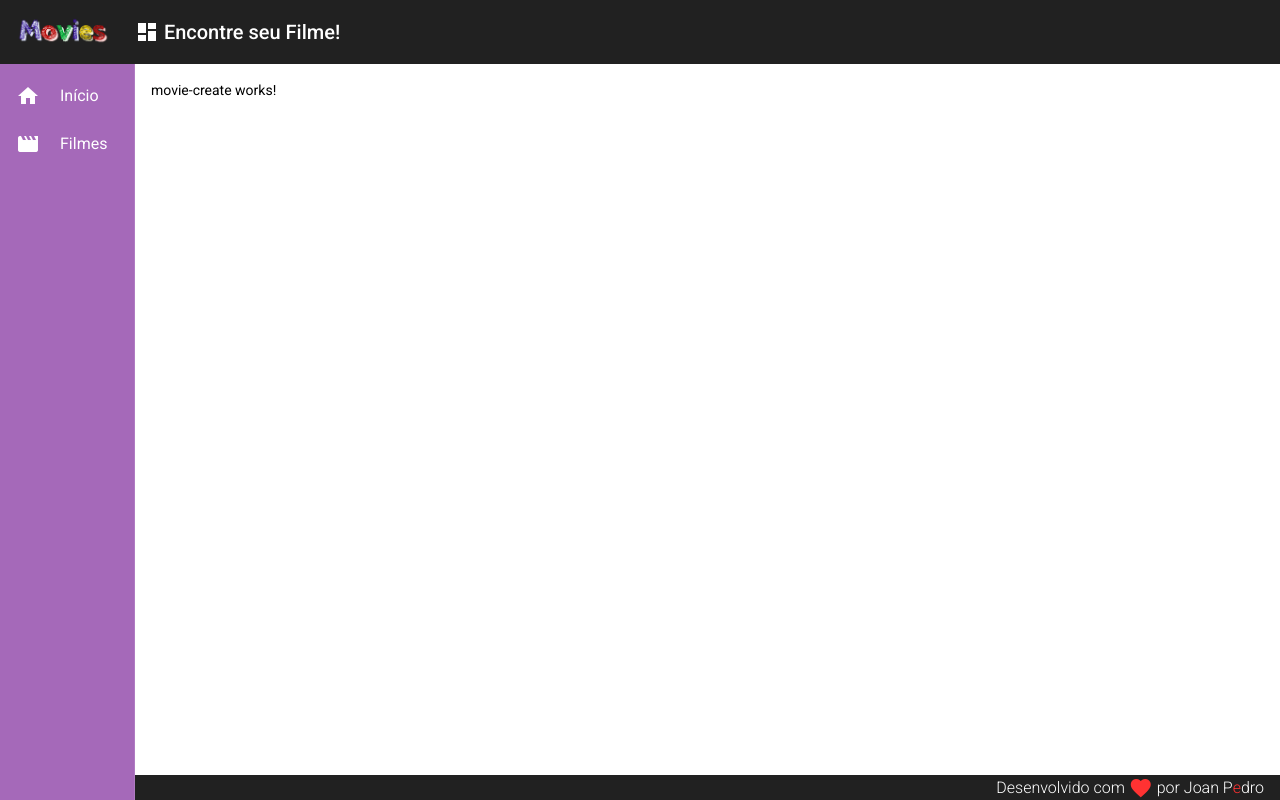
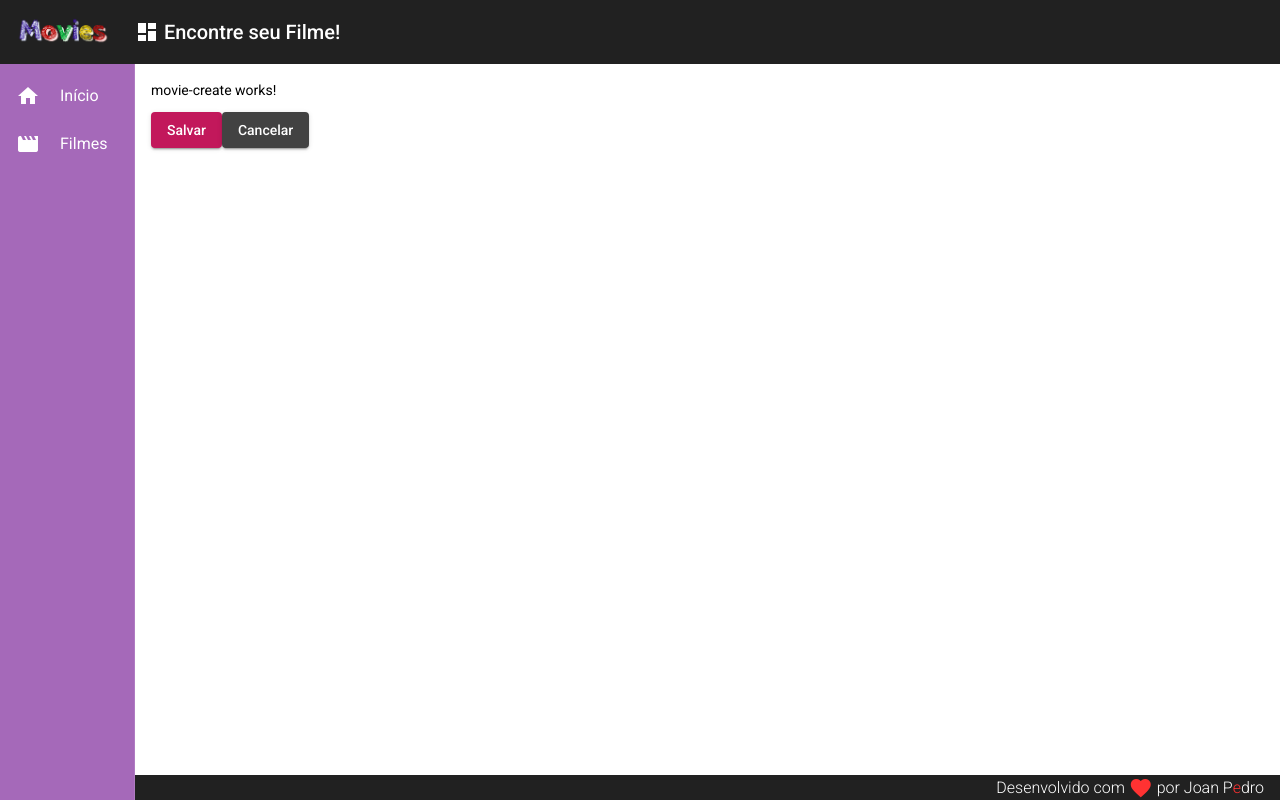
Before and after one commit to JoanPedro/AngularSQL-Teste, an Angular app in the folder frontend/: page /movies/create in a window 1280 px wide. Built offline with nearby package versions, Linux system fonts and the light colour scheme.

Commit message:
Service para SnackBar em Movie-Create Component

```diff
--- a/frontend/src/app/app.module.ts
+++ b/frontend/src/app/app.module.ts
@@ -18,6 +18,7 @@
 import { ForDirective } from './directives/for.directive';
 import { MovieCreateComponent } from './components/movie/movie-create/movie-create.component';
 import { MatButtonModule } from '@angular/material/button';
+import { MatSnackBarModule } from '@angular/material/snack-bar';
 
 @NgModule({
   declarations: [
@@ -39,7 +40,8 @@
     MatSidenavModule,
     MatListModule,
     MatCardModule,
-    MatButtonModule
+    MatButtonModule,
+    MatSnackBarModule
   ],
   providers: [],
   bootstrap: [AppComponent]
--- a/frontend/src/app/components/movie/movie-create/movie-create.component.html
+++ b/frontend/src/app/components/movie/movie-create/movie-create.component.html
@@ -1 +1,9 @@
 <p>movie-create works!</p>
+
+<button mat-raised-button (click)="createMovie()" color="primary">
+  Salvar
+</button>
+
+<button mat-raised-button (click)="cancel()" color="danger">
+  Cancelar
+</button>
--- a/frontend/src/app/components/movie/movie-create/movie-create.component.ts
+++ b/frontend/src/app/components/movie/movie-create/movie-create.component.ts
@@ -1,4 +1,6 @@
+import { MovieService } from './../movie.service';
 import { Component, OnInit } from '@angular/core';
+import { Router } from '@angular/router';
 
 @Component({
   selector: 'app-movie-create',
@@ -7,9 +9,19 @@
 })
 export class MovieCreateComponent implements OnInit {
 
-  constructor() { }
+  constructor(private movieService: MovieService,
+      private router: Router) { }
 
   ngOnInit(): void {
+
+  }
+
+  createMovie(): void {
+    this.movieService.showMessage('Filme registado com sucesso!')
+  }
+
+  cancel(): void {
+    this.router.navigate(['/movies'])
   }
 
 }
--- /dev/null
+++ b/frontend/src/app/components/movie/movie.service.ts
@@ -0,0 +1,17 @@
+import { Injectable } from '@angular/core';
+import { MatSnackBar } from '@angular/material/snack-bar'
+
+@Injectable({
+  providedIn: 'root'
+})
+export class MovieService {
+  constructor(private snackbar: MatSnackBar) { }
+
+  showMessage(msg: string): void {
+    this.snackbar.open(msg, 'X', {
+      duration: 3000,
+      horizontalPosition: "right",
+      verticalPosition: "top",
+    })
+  }
+}
```
